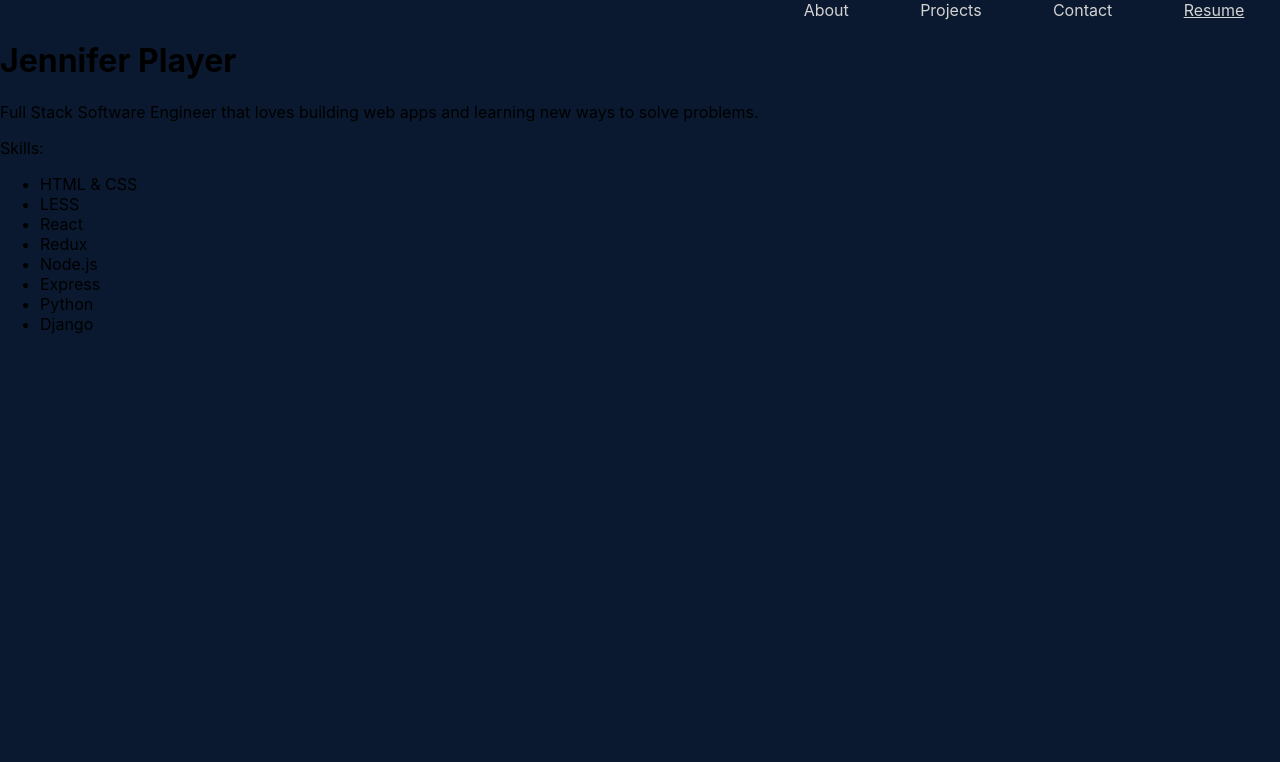
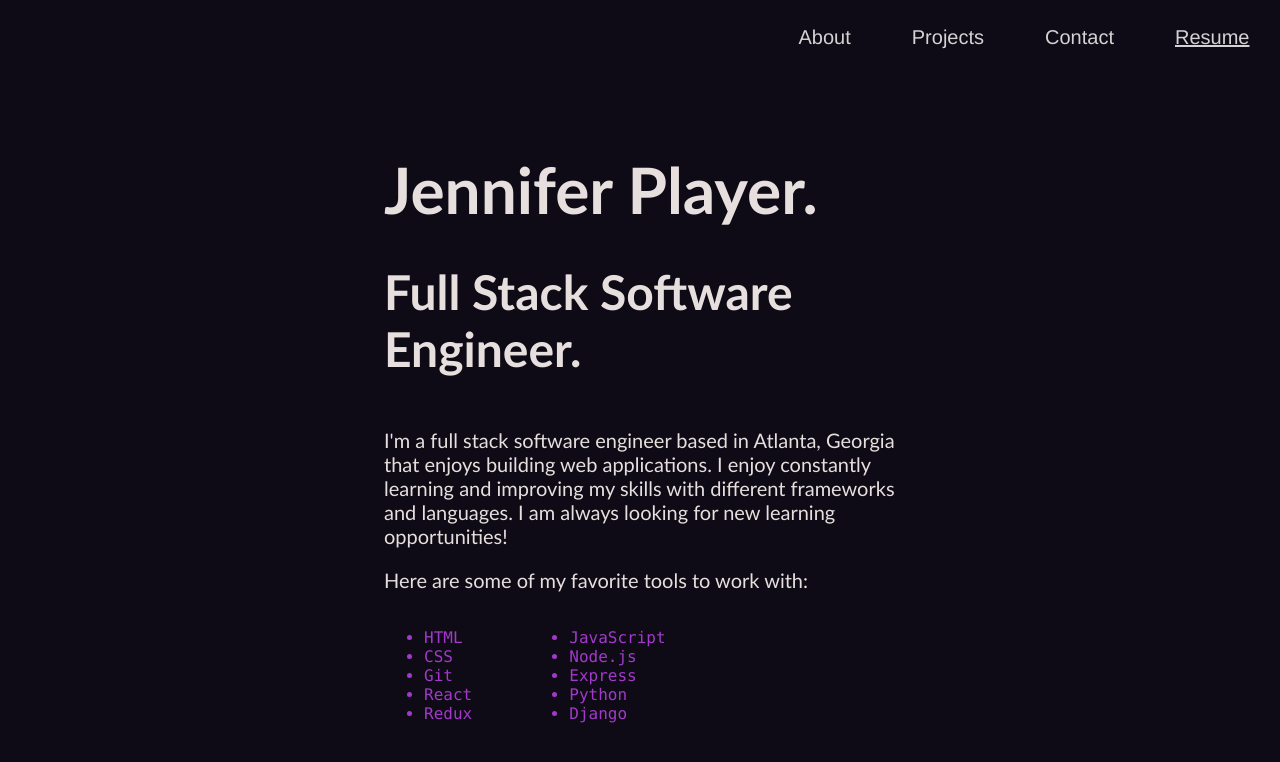
Before and after one commit to chainchompa/chainchompa.github.io, a React (Create React App) app in the folder portfolio-website/: page / in a window 1280 px wide. Shown: the top 762 px of the page. Built offline with nearby package versions, Linux system fonts and the light colour scheme.

Commit message:
completed about page

```diff
--- /dev/null
+++ b/portfolio-website/src/components/About.css
@@ -0,0 +1,32 @@
+.about {
+    width: 40%;
+    margin: auto;
+}
+.about h1 {
+    font-family: 'Gill Sans', 'Gill Sans MT', Calibri, 'Trebuchet MS', sans-serif;
+    font-size: 4em;
+    color: #E7DFDD;
+    margin-bottom: -15%;
+    margin-top: 20%;
+}
+
+.about h6{
+    color: #E7DFDD;
+    font-family: 'Gill Sans', 'Gill Sans MT', Calibri, 'Trebuchet MS', sans-serif;
+    font-size: 3em;
+    margin-bottom: 10%;
+}
+
+.about p {
+    color: #E7DFDD;
+    font-family: 'Gill Sans', 'Gill Sans MT', Calibri, 'Trebuchet MS', sans-serif;
+    font-size: 20px;
+}
+
+.about .skills {
+    display: flex;
+    width: 55%;
+    justify-content: space-between;
+    color: #A239CA;
+    font-family: "SF Mono", "Fira Code", "Fira Mono", "Roboto Mono", "Lucida Console", Monaco, monospace;
+}
--- a/portfolio-website/src/components/About.js
+++ b/portfolio-website/src/components/About.js
@@ -1,25 +1,32 @@
 import React from "react";
+import "./About.css";
 
 const About = () => {
   return (
     <div className="about">
-      <h1>Jennifer Player</h1>
-      <p>
-        Full Stack Software Engineer that loves building web apps and learning
-        new ways to solve problems.
-      </p>
-      <p>Skills:</p>
+      <h1>Jennifer Player.</h1>
+      <h6>
+        Full Stack Software Engineer.
+      </h6>
+      <p>I'm a full stack software engineer based in Atlanta, Georgia that enjoys building web applications. I enjoy constantly learning and improving my skills with different frameworks and languages. I am always looking for new learning opportunities!</p>
+      <p>Here are some of my favorite tools to work with:</p>
+      <div className="skills">
         <ul>
-        <li>HTML & CSS</li>
-        <li>LESS</li>
+          <li>HTML</li>
+          <li>CSS</li>
+          <li>Git</li>
           <li>React</li>
           <li>Redux</li>
+        </ul>
+        <ul>
+          <li>JavaScript</li>
           <li>Node.js</li>
           <li>Express</li>
           <li>Python</li>
           <li>Django</li>
         </ul>
       </div>
+    </div>
   );
 };
 
--- a/portfolio-website/src/components/Contact.css
+++ b/portfolio-website/src/components/Contact.css
@@ -10,13 +10,14 @@
 .contact h1 {
     font-family: 'Gill Sans', 'Gill Sans MT', Calibri, 'Trebuchet MS', sans-serif;
     font-size: 3.4em;
-    color: white;
+    color: #E7DFDD;
 }
 
 .contact p {
-    color: rgb(136, 146, 176);
+    color: #E7DFDD;
     font-family: 'Gill Sans', 'Gill Sans MT', Calibri, 'Trebuchet MS', sans-serif;
     font-size: 1.2em;
+    margin-bottom: 5%;
 }
 
 .contact .contact-links {
@@ -27,13 +28,13 @@
 
 }
 .contact .contact-links .fa-envelope:hover {
-    color: rgb(100, 255, 218);
+    color: #A239CA;
 }
 
 .contact .contact-links .fa-github:hover {
-    color: rgb(100, 255, 218);
+    color: #A239CA;
 }
 
 .contact .contact-links .fa-linkedin:hover {
-    color: rgb(100, 255, 218);
+    color: #A239CA;
 }
--- a/portfolio-website/src/components/Contact.js
+++ b/portfolio-website/src/components/Contact.js
@@ -9,13 +9,13 @@ const Contact = () => {
       <p>Feel free to contact me about anything!</p>
       <div className="contact-links">
         <a href="mailto:chainchompa@gmail.com">
-          <FontAwesomeIcon icon="envelope" size="2x" color="white" />
+          <FontAwesomeIcon icon="envelope" size="3x" color="white" />
         </a>
         <a href="https://github.com/chainchompa">
-          <FontAwesomeIcon icon={["fab", "github"]} size="2x" color="white" />
+          <FontAwesomeIcon icon={["fab", "github"]} size="3x" color="white" />
         </a>
         <a href="https://www.linkedin.com/in/jennifer-player-92a6a5153">
-          <FontAwesomeIcon icon={["fab", "linkedin"]} size="2x" color="white" />
+          <FontAwesomeIcon icon={["fab", "linkedin"]} size="3x" color="white" />
         </a>
       </div>
     </div>
--- a/portfolio-website/src/components/Navigation.css
+++ b/portfolio-website/src/components/Navigation.css
@@ -3,6 +3,10 @@
     justify-content: space-around;
     width: 40%;
     margin-left: 60%;
+    font-family: 'Source Sans Pro', Helvetica, Arial, sans-serif;
+    font-size: 20px;
+    margin-top: 2%;
+
 }
 
 .navigation .nav-links a {
@@ -10,5 +14,5 @@
 }
 
 .navigation .nav-links a:hover {
-    color: rgb(100, 255, 218);
+    color: #A239CA;
 }
--- a/portfolio-website/src/index.css
+++ b/portfolio-website/src/index.css
@@ -6,7 +6,7 @@ body {
     sans-serif;
   -webkit-font-smoothing: antialiased;
   -moz-osx-font-smoothing: grayscale;
-  background-color: rgb(10, 25, 47);
+  background-color: #0E0B16;
 }
 
 code {
```
Lines whose indentation alone changed are shown as unchanged.
